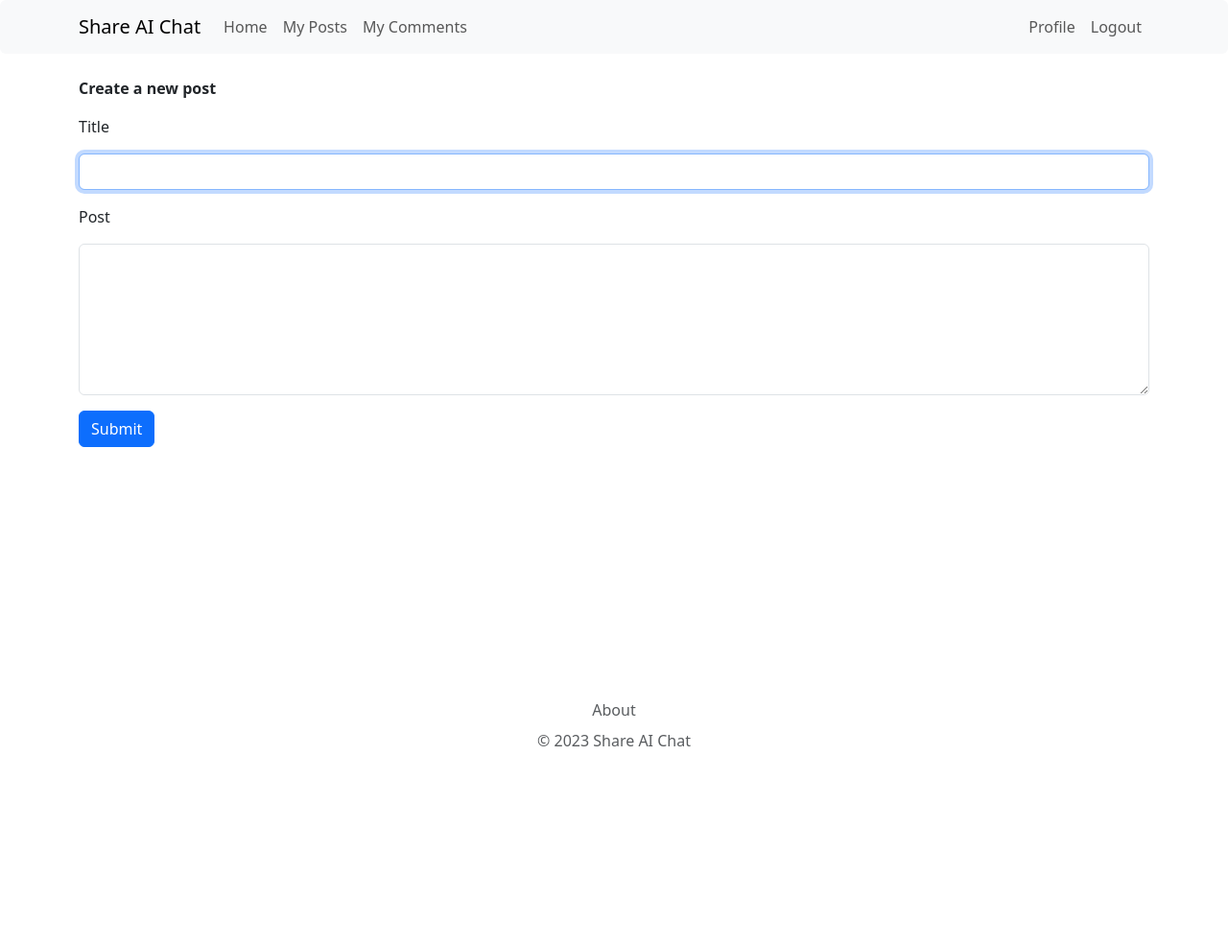
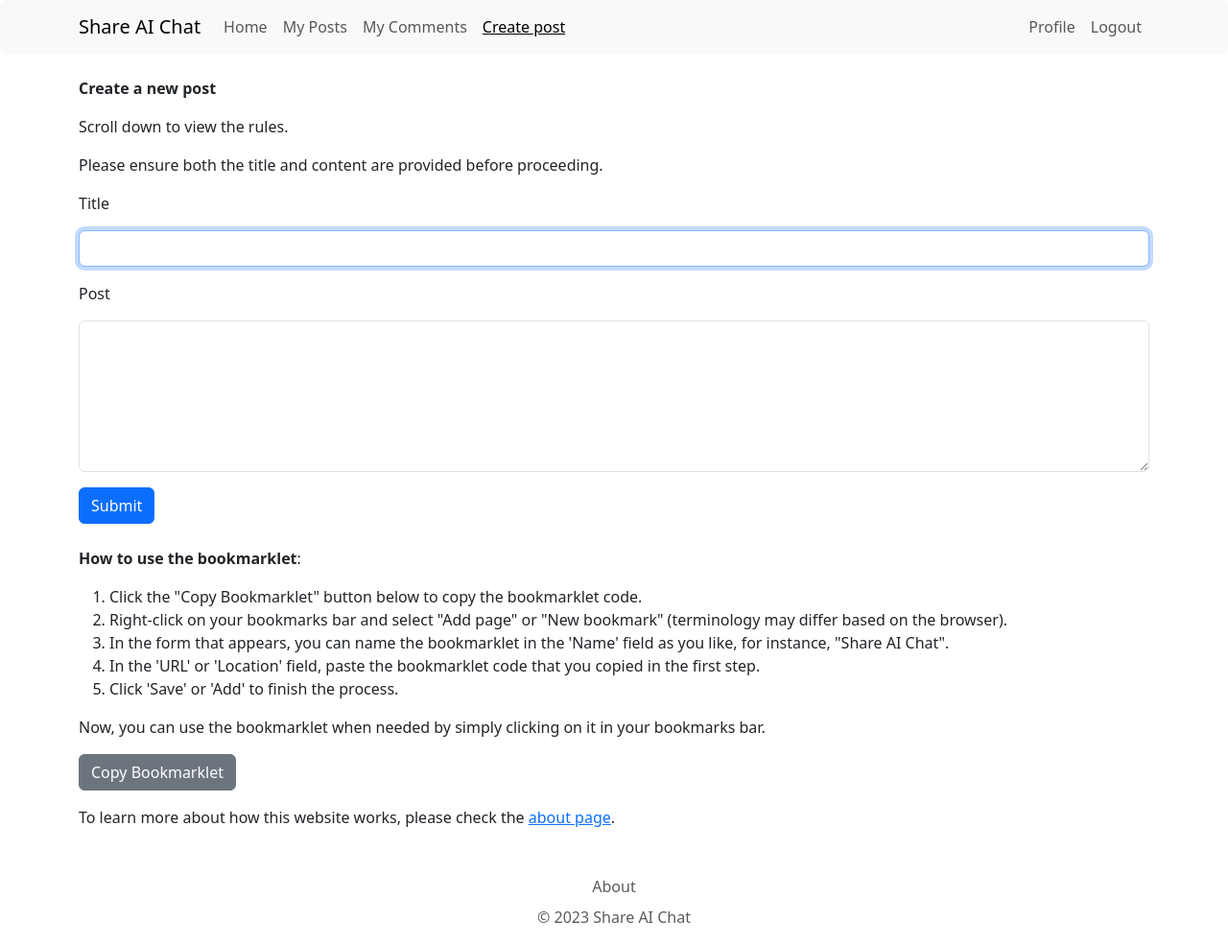
Before and after one commit to don-dp/shareaichat, a Django app: page /createpost/ in a window 1280 px wide. Shown: the whole page at 96% size. Before the commit the page ends 778 px from the top, so only its background shows below. Run offline with Django 4.2, Linux system fonts and the light colour scheme; the visitor is signed in with stand-in values (Sample User, id 1); parts of the project's set-up code (start-up, migrations or seed data) failed here and were passed over.

Commit message:
Add create post functionality

```diff
--- a/base/templates/base/navbar.html
+++ b/base/templates/base/navbar.html
@@ -20,6 +20,9 @@
                 </li>
                 <li class="nav-item">
                     <a class="nav-link{% if base_path == 'mycomments' %} active" aria-current="page" style="text-decoration: underline;{% endif %}" href="/mycomments/">My Comments</a>
+                </li>
+                <li class="nav-item">
+                    <a class="nav-link{% if base_path == 'createpost' %} active" aria-current="page" style="text-decoration: underline;{% endif %}" href="/createpost/">Create post</a>
                 </li>
                 {% endif %}
             </ul>
--- a/main/templates/main/create_post.html
+++ b/main/templates/main/create_post.html
@@ -5,6 +5,8 @@
 
 {% block content %}
 <p><b>Create a new post</b></p>
+<p>Scroll down to view the rules.</p>
+<p id="js-message"></p>
 
 <form method="post" action="{% url 'createpost' %}" id="create-post-form">
     {% csrf_token %}
@@ -29,4 +31,49 @@
     <button type="submit" class="btn btn-primary">Submit</button>
 </form>
 
+<br>
+<p>
+    <b>How to use the bookmarklet</b>:
+    <ol>
+        <li>Click the "Copy Bookmarklet" button below to copy the bookmarklet code.</li>
+        <li>Right-click on your bookmarks bar and select "Add page" or "New bookmark" (terminology may differ based on the browser).</li>
+        <li>In the form that appears, you can name the bookmarklet in the 'Name' field as you like, for instance, "Share AI Chat".</li>
+        <li>In the 'URL' or 'Location' field, paste the bookmarklet code that you copied in the first step.</li>
+        <li>Click 'Save' or 'Add' to finish the process.</li>
+    </ol>
+    Now, you can use the bookmarklet when needed by simply clicking on it in your bookmarks bar.
+</p>
+<p><button onclick="copyToClipboard()" class="btn btn-secondary">Copy Bookmarklet</button></p>
+<p><b id="bookmarklet-info"></b></p>
+<p>To learn more about how this website works, please check the <a href="{% url 'aboutpage' %}">about page</a>.</p>
+
+<script>
+    window.onload = function () {
+        var title = localStorage.getItem('title');
+        var content = localStorage.getItem('content');
+        var messageElement = document.getElementById('js-message');
+
+        if (title && content) {
+            document.getElementById('id_title').value = title;
+            document.getElementById('id_content').value = content;
+            document.getElementById('id_content').readOnly = true;
+        } else {
+            messageElement.innerHTML = 'Please ensure both the title and content are provided before proceeding.';
+            document.getElementById('id_title').readOnly = true;
+            document.getElementById('id_content').readOnly = true;
+        }
+        localStorage.removeItem('title');
+        localStorage.removeItem('content');
+    }
+
+function copyToClipboard() {
+  const bookmarklet = "javascript:(function() {const chatContainer = document.querySelector('.flex.flex-col.text-sm.dark\\:bg-gray-800'); if (!chatContainer) {alert('Chat container not found'); return;} const chatMessages = Array.from(chatContainer.children).map(child => child.innerText); if (chatMessages.length > 0 && chatMessages[chatMessages.length - 1] === '') {chatMessages.pop();} console.log(JSON.stringify(chatMessages));})();";
+  navigator.clipboard.writeText(bookmarklet).then(function() {
+    document.getElementById("bookmarklet-info").innerText = "Bookmarklet copied to clipboard. Please follow the instructions to add it to your bookmarks.";
+  }, function() {
+    document.getElementById("bookmarklet-info").innerText = "Failed to copy bookmarklet to clipboard. Please try again.";
+  });
+}
+</script>
+
 {% endblock %}
```
Also changed, not shown: base/views.py (+7 -3 lines).
